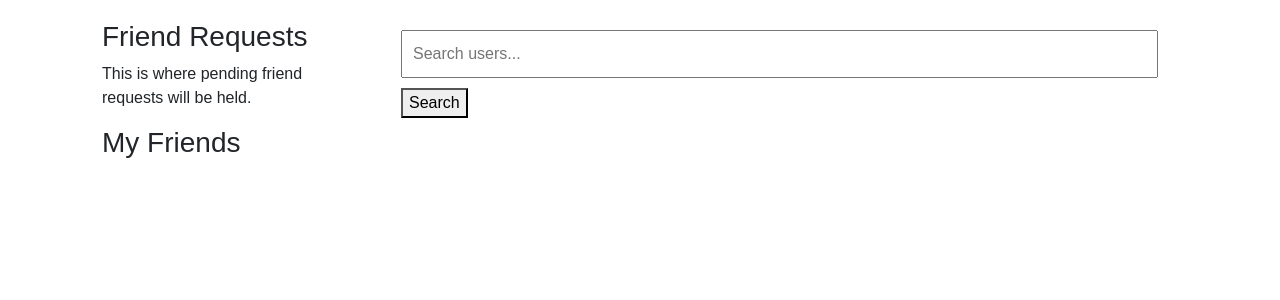
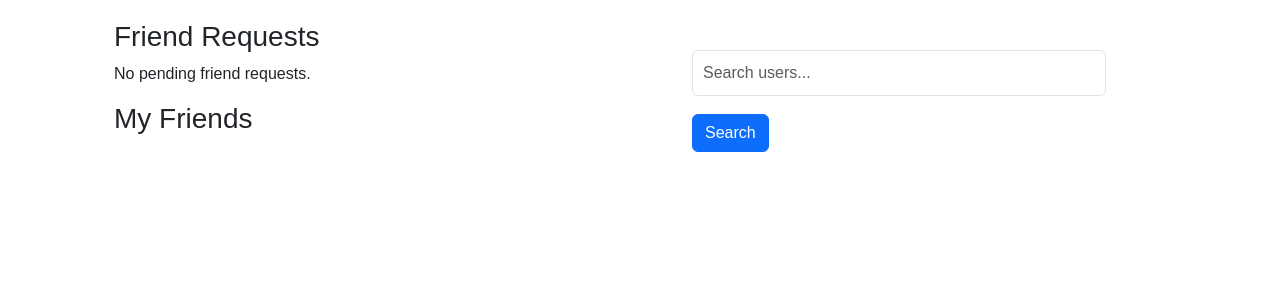
Before and after one commit to Mace62/GPSTracker, a Flask app: page /profile in a window 1280 px wide. Shown: the part 67-367 px from the top of the page. Run offline with Flask 2, Linux system fonts and the light colour scheme; a user stored in the database is signed in; tables that the repository leaves empty hold one stand-in row (values such as "Sample post"); some libraries are stand-ins or nearby versions.

Commit message:
Fixed a minor issue where users couldnt accept/deny requests in the search menu due to the way user_Id and FriendRequest_Id were being used. Also styled the page to make it look closer to the Figma design

```diff
--- a/app/static/local_css.css
+++ b/app/static/local_css.css
@@ -21,7 +21,7 @@
 
   .main-content {
     flex: 3; /* Adjust the flex ratio as needed */
-    padding: 20px;
+    padding: 40px;
     /* Add additional styling for the main content */
   }
 
@@ -29,6 +29,6 @@
   input[type="text"] {
     padding: 10px;
     margin: 10px 0;
-    width: calc(100% - 20px); /* Full width minus padding */
+    width: calc(100% - 40px); /* Full width minus padding */
     /* Add additional styling for the input */
   }
--- a/app/templates/profile.html
+++ b/app/templates/profile.html
@@ -1,49 +1,55 @@
+
+
 
 {% extends "base.html" %}
 
 {% block content %}
-
-
-<div class="profile-container">
+<div class="container-fluid">
+  <div class="row">
+    <!-- Left Column: Friend Requests and My Friends -->
+    <div class="col-md-6">
       <div class="sidebar">
-
-      <!-- Content for the sidebar like FRIENDS list or PROFILE information -->
         <h3>Friend Requests</h3>
-      <div>
+        <!-- Friend Requests Content -->
         {% if received_requests %}
           {% for request in received_requests %}
+          <div class="mb-4">
+            <div class="card">
+              <div class="card-header d-flex justify-content-between align-items-center">
+                <small class="text-muted">
+                  {{ request.sender.username }}
+                </small>
+                <!-- Accept/Deny Buttons -->
                 <div>
-                  {{ request.sender.username }}
-                  <!-- Accept Button -->
-                  <form action="{{ url_for('accept_friend_request', request_id=request.id) }}" method="post">
+                  <form action="{{ url_for('accept_friend_request', request_id=request.id) }}" method="post" class="d-inline">
                     {{ form.csrf_token }}
                     <button type="submit" class="btn btn-success">✔</button>
                   </form>
-                  <!-- Deny Button -->
-                  <form action="{{ url_for('deny_friend_request', request_id=request.id) }}" method="post">
+                  <form action="{{ url_for('deny_friend_request', request_id=request.id) }}" method="post" class="d-inline">
                     {{ form.csrf_token }}
                     <button type="submit" class="btn btn-danger">✘</button>
                   </form>
                 </div>
+              </div>
+            </div>
+          </div>
           {% endfor %}
         {% else %}
-              <p>This is where pending friend requests will be held.</p>
+          <p>No pending friend requests.</p>
         {% endif %}
-      </div>
 
         <h3>My Friends</h3>
-      <div>
+        <!-- My Friends Content -->
         {% for friend in friends %}
-          <div class="col-md-12 mb-4">
+        <div class="mb-4">
           <div class="card">
             <div class="card-header">
               <small class="text-muted">
                 {{ friend.username }}
               </small>
-
-                    <form action="{{ url_for('remove_friend', friend_id=friend.id) }}" method="post">
+              <form action="{{ url_for('remove_friend', friend_id=friend.id) }}" method="post" class="d-inline">
                 {{ form.csrf_token }}
-                        <button type="submit" class="btn btn-success">Friend</button>
+                <button type="submit" class="btn btn-danger">Remove Friend</button>
               </form>
             </div>
           </div>
@@ -52,35 +58,42 @@
       </div>
     </div>
 
+    <!-- Right Column: Search Area -->
+    <div class="col-md-6">
       <div class="main-content">
-      <!-- Main content area for PROFILE, UPLOAD, JOURNEYS -->
+        <!-- Search Form -->
         <form action="{{ url_for('profile') }}" method="get">
-        <input type="text" name="q" placeholder="Search users...">
-        <button type="submit">Search</button>
+          <input type="text" name="q" placeholder="Search users..." class="form-control">
+          <button type="submit" class="btn btn-primary mt-2">Search</button>
         </form>
 
+        <!-- Search Results -->
         {% if query %}
         <h3>Search Results for "{{ query }}"</h3>
-    <div class="container mt-4">
-        <div class="row">
         {% for user in results %}
-            <div class="col-md-12 mb-4">
+        <!-- User Cards -->
+        <div class="mb-4">
           <div class="card">
             <div class="card-header">
                 <small class="text-muted">{{ user.username }}</small>
-                        {% if follow_status[user.id] == 'pending_received' %}
+                {% if follow_status[user.id].status == 'pending_received' %}
+
                     <!-- Buttons for accepting or denying the friend request -->
-                            <form action="{{ url_for('accept_friend_request', request_id=user.id) }}" method="post">
+                    <div class="d-flex">
+                        <!-- Accept Button -->
+                        <form action="{{ url_for('accept_friend_request', request_id=user.id) }}" method="post" class="d-inline">
                             {{ form.csrf_token }}
-                                <button type="submit" class="btn btn-success">Accept</button>
+                            <button type="submit" class="btn btn-success me-1">Accept</button>
                         </form>
-                            <form action="{{ url_for('deny_friend_request', request_id=user.id) }}" method="post">
+                        <!-- Deny Button -->
+                        <form action="{{ url_for('deny_friend_request', request_id=user.id) }}" method="post" class="d-inline">
                             {{ form.csrf_token }}
                             <button type="submit" class="btn btn-danger">Deny</button>
                         </form>
-                        {% elif follow_status[user.id] == 'pending' %}
+                      </div>
+                {% elif follow_status[user.id].status == 'pending' %}
                     <button class="btn btn-secondary">Request Sent</button>
-                        {% elif follow_status[user.id] == 'friend' %}
+                {% elif follow_status[user.id].status == 'friend' %}
                     <form action="{{ url_for('remove_friend', friend_id=user.id) }}" method="post">
                         {{ form.csrf_token }}
                         <button type="submit" class="btn btn-success">Friend</button>
@@ -91,24 +104,16 @@
                         <button type="submit" class="btn btn-primary">Add Friend</button>
                     </form>
                 {% endif %}
+              <!-- User Info and Buttons (Accept, Deny, Add Friend, etc.) -->
             </div>
           </div>
         </div>
         {% else %}
-            <div class="col-md-12">
         <p>No users found.</p>
-            </div>
         {% endfor %}
+        {% endif %}
       </div>
     </div>
-{% endif %}
-
-
-
-
-
-
   </div>
 </div>
-
 {% endblock %}
--- a/app/views.py
+++ b/app/views.py
@@ -102,63 +102,6 @@ def admin():
 
 
 
-# @app.route('/send_friend_request/<int:receiver_id>', methods=['POST'])
-# @login_required
-# def send_friend_request(receiver_id):
-#     if current_user.id == receiver_id:
-#         flash('You cannot send a friend request to yourself.', 'warning')
-#         return redirect(url_for('profile'))
-
-#     existing_request = models.FriendRequest.query.filter(
-#         (models.FriendRequest.sender_id == current_user.id) & (models.FriendRequest.receiver_id == receiver_id)
-#     ).first()
-
-#     if existing_request:
-#         flash('A friend request has already been sent to this user.', 'info')
-#         return redirect(url_for('profile'))
-
-#     new_request = models.FriendRequest(sender_id=current_user.id, receiver_id=receiver_id, status='pending')
-#     db.session.add(new_request)
-#     db.session.commit()
-#     flash('Friend request sent.', 'success')
-#     return redirect(url_for('profile'))
-
-
-
-# @app.route('/accept_friend_request/<int:request_id>', methods=['POST'])
-# @login_required
-# def accept_friend_request(request_id):
-#     friend_request = models.FriendRequest.query.get(request_id)
-#     if not friend_request or friend_request.receiver_id != current_user.id:
-#         flash('Friend request not found.')
-#         return redirect(url_for('homepage'))
-#     friend_request.status = 'accepted'
-#     db.session.commit()
-#     flash('Friend request accepted.')
-#     return redirect(url_for('homepage'))
-
-
-
-
-# def perform_user_search(query, current_user):
-#     results = []
-#     follow_status = {}
-#     if query:
-#         # Exclude the current user from the search results
-#         results = models.User.query.filter(
-#             models.User.username.ilike(f'%{query}%'),
-#             models.User.id != current_user.id  # Exclude the current user by ID
-#         ).all()
-
-#         for user in results:
-#             friend_request = models.FriendRequest.query.filter_by(sender_id=current_user.id, receiver_id=user.id).first()
-#             if friend_request:
-#                 follow_status[user.id] = friend_request.status
-#             else:
-#                 follow_status[user.id] = 'not_sent'
-
-#     return results, follow_status
-
 
 def perform_user_search(query, current_user):
     results = []
@@ -173,14 +116,14 @@ def perform_user_search(query, current_user):
             # Check for requests sent by the current user
             sent_request = models.FriendRequest.query.filter_by(sender_id=current_user.id, receiver_id=user.id).first()
             if sent_request:
-                follow_status[user.id] = sent_request.status
+                follow_status[user.id] = {'status': sent_request.status, 'request_id': sent_request.id}
             else:
                 # Check for requests received by the current user
                 received_request = models.FriendRequest.query.filter_by(sender_id=user.id, receiver_id=current_user.id).first()
                 if received_request:
-                    follow_status[user.id] = received_request.status + '_received'
+                    follow_status[user.id] = {'status': received_request.status + '_received', 'request_id': received_request.id}
                 else:
-                    follow_status[user.id] = 'not_sent'
+                    follow_status[user.id] = {'status': 'not_sent'}
 
     return results, follow_status
 
@@ -269,13 +212,25 @@ def deny_friend_request(request_id):
 @app.route('/accept_friend_request/<int:request_id>', methods=['POST'])
 @login_required
 def accept_friend_request(request_id):
+
+
     request = models.FriendRequest.query.get_or_404(request_id)
+
+    # Now, using the friend request, fetch the sender and receiver
+    sender = models.User.query.get(request.sender_id)
+    receiver = models.User.query.get(request.receiver_id)
+
+    # Now you can print the usernames of the sender and receiver
+    print(f"Sender: {sender.username}, Receiver: {receiver.username}")
     if request.receiver_id == current_user.id:
         request.status = 'accepted'
         db.session.commit()
         flash('Friend request accepted.', 'success')
     else:
         flash('Unauthorized action.', 'danger')
+
+
+
     return redirect(url_for('profile'))
 
 @app.route('/remove_friend/<int:friend_id>', methods=['POST'])
```
Lines whose indentation alone changed are shown as unchanged.
